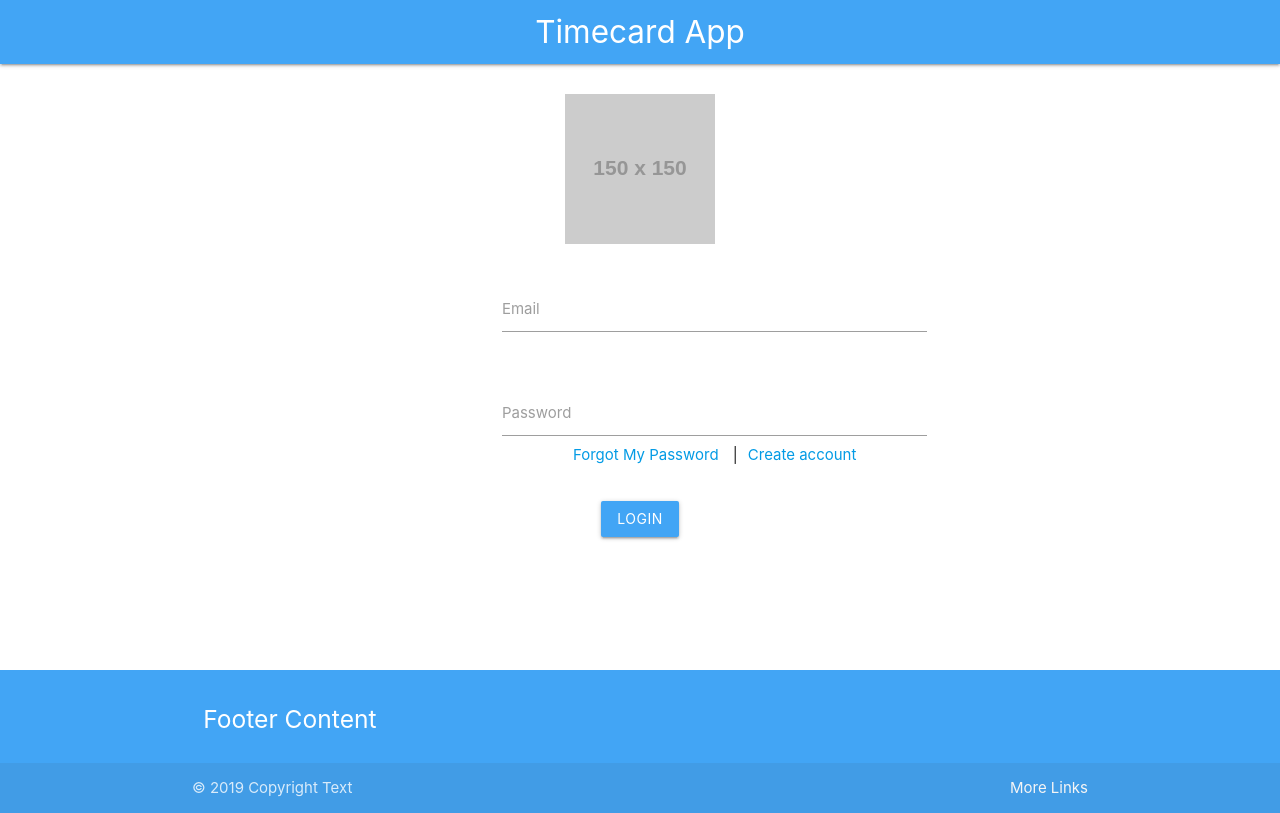
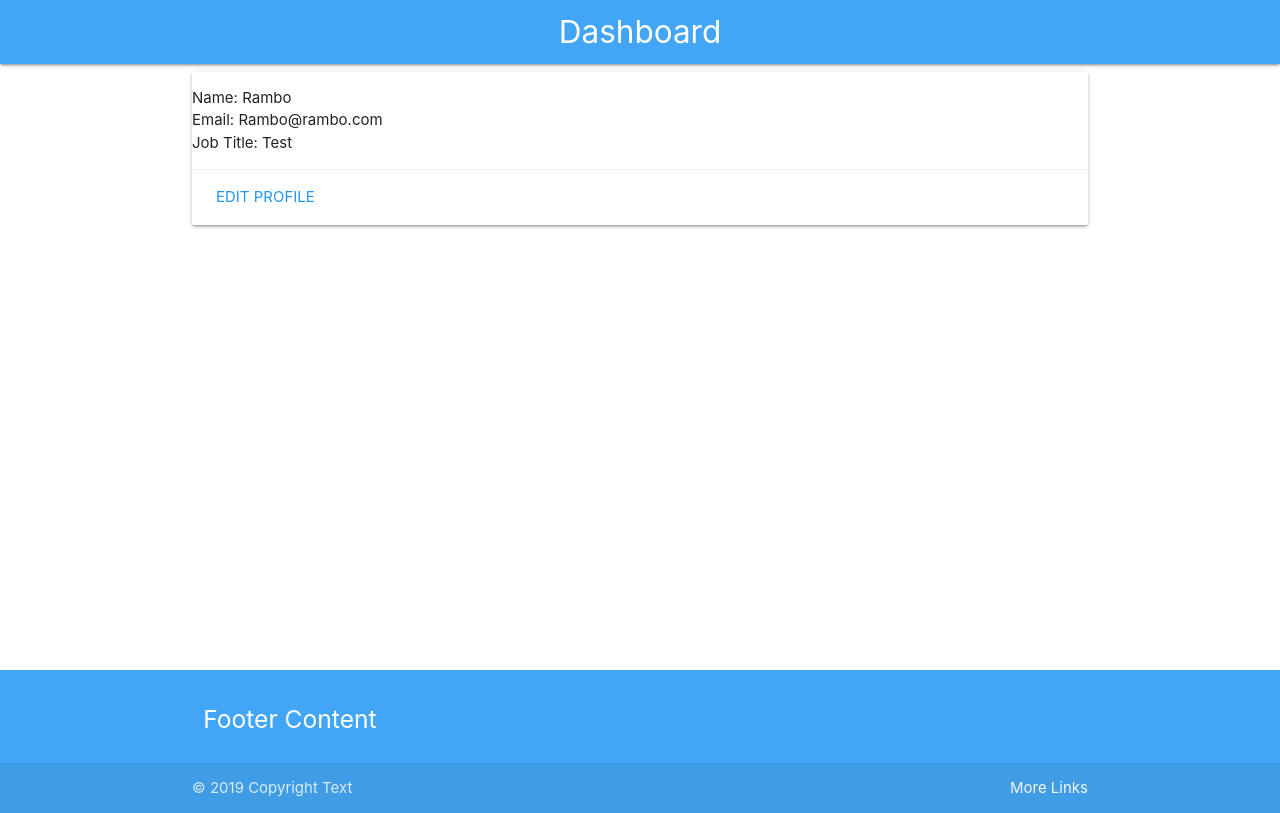
Before and after one commit to twistedx/timecard-app, a React (Create React App) app in the folder client/: page / in a window 1280 px wide. Built offline with nearby package versions, Linux system fonts and the light colour scheme.

Commit message:
Dashboard in progress - Working on Profile Card

```diff
--- a/client/src/App.js
+++ b/client/src/App.js
@@ -2,7 +2,10 @@ import React, { Fragment, useEffect } from 'react';
 import 'materialize-css/dist/css/materialize.min.css';
 import M from 'materialize-css/dist/js/materialize.min.js';
 import './App.css';
+import { BrowserRouter as Router, Route, Switch } from 'react-router-dom';
+
 import LoginPage from './components/LoginPage/LoginPage.js';
+import Dashboard from './components/Dashboard/Dashboard.js';
 
 const App = () => {
 
@@ -13,7 +16,8 @@ const App = () => {
 
   return (
     <Fragment>
-      <LoginPage />
+      {/* <LoginPage /> */}
+      <Dashboard />
     </Fragment>
   );
 }
--- a/client/src/components/Dashboard/Dashboard.js
+++ b/client/src/components/Dashboard/Dashboard.js
@@ -1,23 +1,31 @@
 import React from 'react'
+import Navbar from '../Navbar/Navbar.js';
+import UserDashboardCard from '../UserDashboardCard/UserDashboardCard.js';
+import Footer from '../Footer/Footer.js';
+
 
 const Dashboard = () => {
     return (
         <div>
-            [
-            <div>
+
                 <header>
-                    <Navbar title="Dashboard" />
+                    <Navbar title="Dashboard">
+
+                    </Navbar>
                 </header>
                 <main>
                     <body>
-
+                        <UserDashboardCard
+                            name="Rambo"
+                            email="Rambo@rambo.com"
+                            jobTitle="Test"
+                        />
                     </body>
                 </main>
                 <footer>
                     <Footer />
                 </footer>
-            </div>
-        ]
+
         </div>
     )
 }
--- /dev/null
+++ b/client/src/components/UserDashboardCard/UserDashboardCard.css
@@ -0,0 +1,3 @@
+.profileInfo {
+
+}
--- /dev/null
+++ b/client/src/components/UserDashboardCard/UserDashboardCard.js
@@ -0,0 +1,25 @@
+import React from 'react'
+import './UserDashboardCard.css'
+
+const UserDashboardCard = props => {
+    return (
+        <div>
+            <div className="container">
+                    <div className="card horizontal">
+                        <div className="card-stacked">
+                                <ul className="profileInfo">
+                                    <li>Name: {props.name}</li>
+                                    <li>Email: {props.email}</li>
+                                    <li>Job Title: {props.jobTitle}</li>
+                                </ul>
+                            <div className="card-action">
+                                <a className="blue-text" href="#">Edit Profile</a>
+                            </div>
+                        </div>
+                </div>
+            </div>
+        </div>
+    )
+}
+
+export default UserDashboardCard
```
Also changed, not shown: client/src/components/DropdownMenu/DropdownMenu.js (+6 -2 lines).
